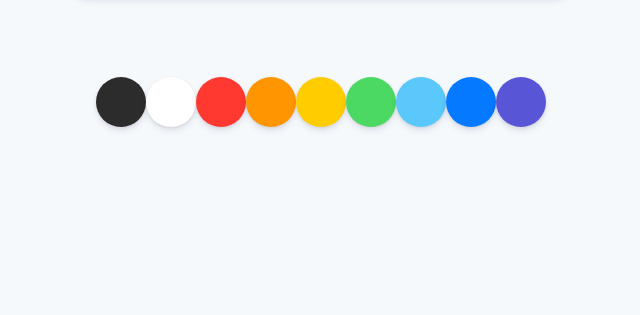
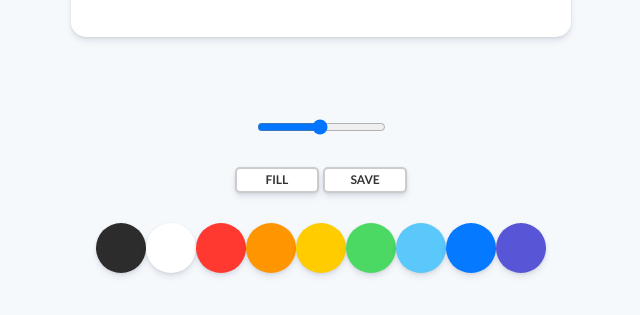
Before and after one commit to antkanfu/paintjs, a plain HTML site: page index.html in a window 1280 px wide. Shown: the part 513-828 px from the top of the page, without its empty margins (319-959 px from the left). Before the commit the page ends 800 px from the top, so only its background shows below. Drawn offline with Linux system fonts and the light colour scheme.

Commit message:
Styles part Two

```diff
--- a/index.html
+++ b/index.html
@@ -10,6 +10,14 @@
 <body>
     <canvas id="jsCanvas" class="canvas"></canvas>
     <div class="controls">
+        <div class="controls__range">
+            <input type="range" id="jsRange" min="0.1" max="5.0" value="2.5" step="0.1"/>
+        </div>
+        <!-- div.controls__btns>button#jsMode+button#jsSave -->
+        <div class="controls__btns">
+            <button id="jsMode">Fill</button>
+            <button id="jsSave">Save</button>
+        </div>
         <div class="controls__colors" id="jsColors">
             <div class="controls__color" style="background-color: #2c2c2c;"></div>
             <div class="controls__color" style="background-color: white;"></div>
--- a/styles.css
+++ b/styles.css
@@ -6,7 +6,7 @@ body {
     display: flex;
     flex-direction: column;
     align-items: center;
-    padding-top: 10px;
+    padding: 50px 0px;
 }
 
 .canvas {
@@ -19,6 +19,33 @@ body {
 
 .controls {
     margin-top: 80px;
+    display: flex;
+    flex-direction: column;
+    align-items: center;
+}
+
+.controls .controls__btns{
+    margin-bottom: 30px;
+}
+
+.controls__btns  button {
+    all: unset;
+    cursor: pointer;
+    background-color: white;
+    padding: 5px 0px;
+    width: 80px;
+    text-align: center;
+    border-radius: 5px;
+    box-shadow: 0 4px 6px rgba(50, 50, 93, 0.11), 0 1px 3px rgba(0, 0, 0, 0.08);
+    border: 2px solid rgba(0, 0, 0, 0.2);
+    color: rgba(0, 0, 0, 0.8);
+    text-transform: uppercase;
+    font-weight: 800;
+    font-size: 12px;
+}
+
+.controls__btns button:active {
+    transform: scale(0.98);
 }
 
 .controls .controls__colors {
@@ -32,3 +59,7 @@ body {
     cursor: pointer;
     box-shadow: 0 4px 6px rgba(50, 50, 93, 0.11), 0 1px 3px rgba(0, 0, 0, 0.08);
 }
+
+.controls .controls__range {
+    margin-bottom: 30px;
+}
```
